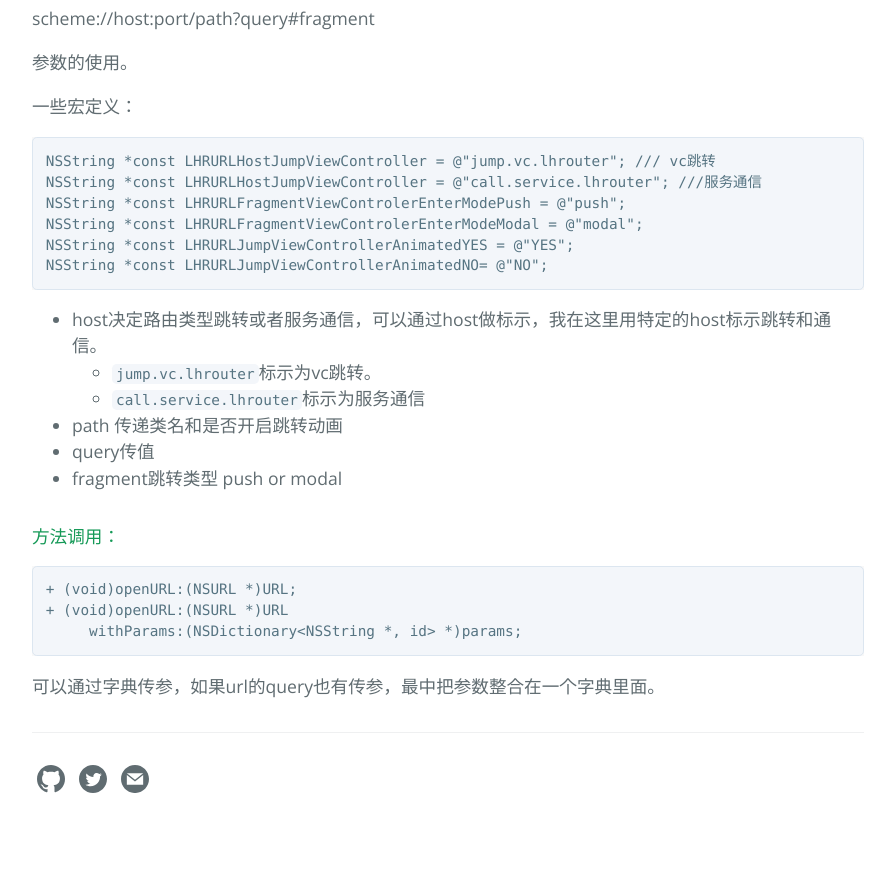
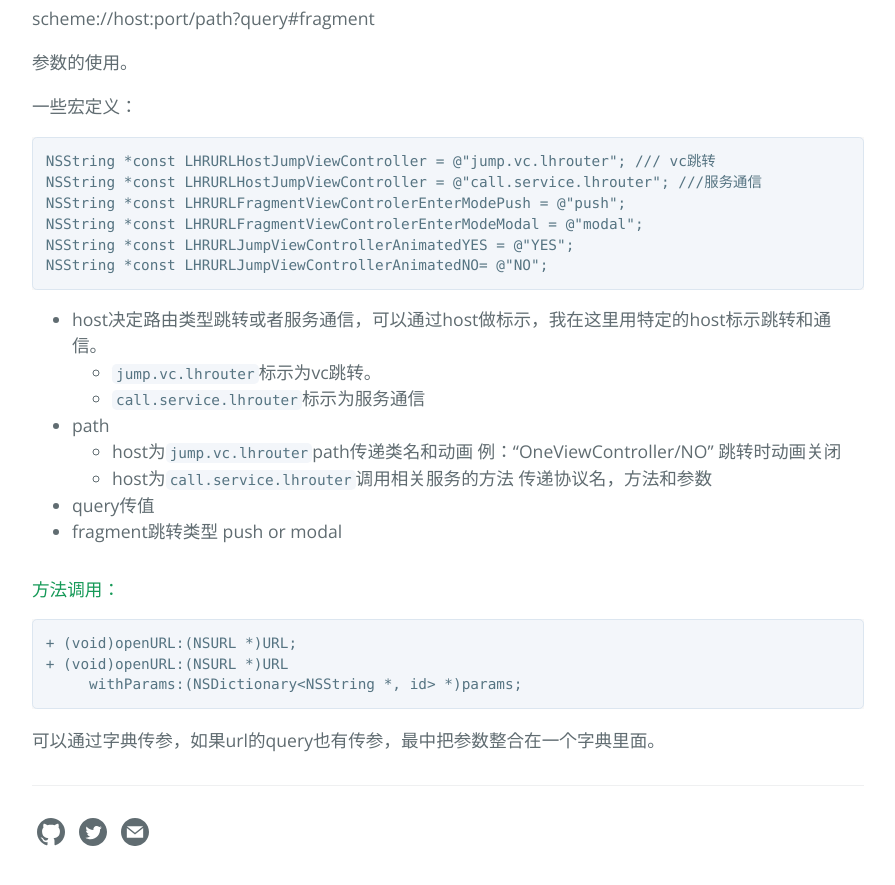
Before and after one commit to lihui1314/lihui1314.github.io, a Jekyll site: the page built from _posts/2022-03-20-路由设计方案.md, in a window 1280 px wide and 900 px high, scrolled down 627 px. Shown: the top 885 px of the window, without its empty margins (192-1087 px from the left). Built offline with Jekyll 4.4.1, drawn with Linux system fonts in a browser that asks for light colours; before the commit the page ends 1474 px from its top, so only the background shows below that.

Commit message:
no message

````diff
--- a/_posts/2022-03-20-路由设计方案.md
+++ b/_posts/2022-03-20-路由设计方案.md
@@ -31,7 +31,9 @@ NSString *const LHRURLJumpViewControllerAnimatedNO= @"NO";
 + host决定路由类型跳转或者服务通信，可以通过host做标示，我在这里用特定的host标示跳转和通信。
   + ```jump.vc.lhrouter```标示为vc跳转。
   + ```call.service.lhrouter```标示为服务通信
-+ path 传递类名和是否开启跳转动画
++ path
+  + host为```jump.vc.lhrouter```path传递类名和动画 例：“OneViewController/NO” 跳转时动画关闭
+  + host为```call.service.lhrouter```调用相关服务的方法 传递协议名，方法和参数
 + query传值
 + fragment跳转类型 push or modal
 
````
